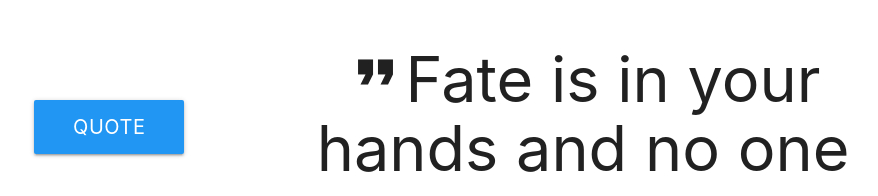
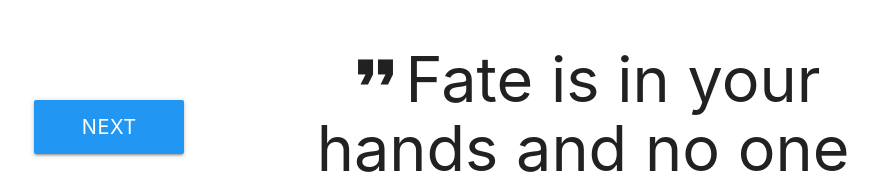
Before and after one commit to Johng117/final-project-app, a React (Create React App) app: page / in a window 1280 px wide. Shown: the top 196 px of the page, without its empty margins (169-1047 px from the left). Built offline with nearby package versions, Linux system fonts and the light colour scheme.

Commit message:
Update Button.js
Update to button text in Button.js

```diff
--- a/src/components/Button/Button.js
+++ b/src/components/Button/Button.js
@@ -9,7 +9,7 @@ const Button = ({ handleClick, label }) => {
       className="waves-effect waves-light btn-large blue"
       onClick={handleClick}
     >
-      <p>QUOTE</p>
+      <p>NEXT</p>
     </div>
   );
 };
```
